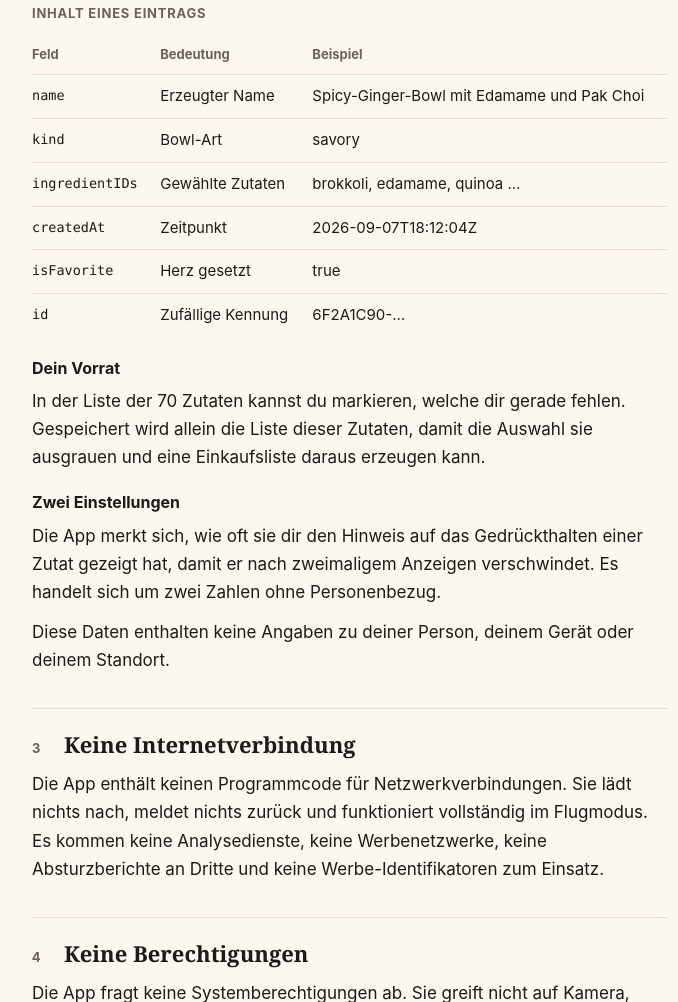
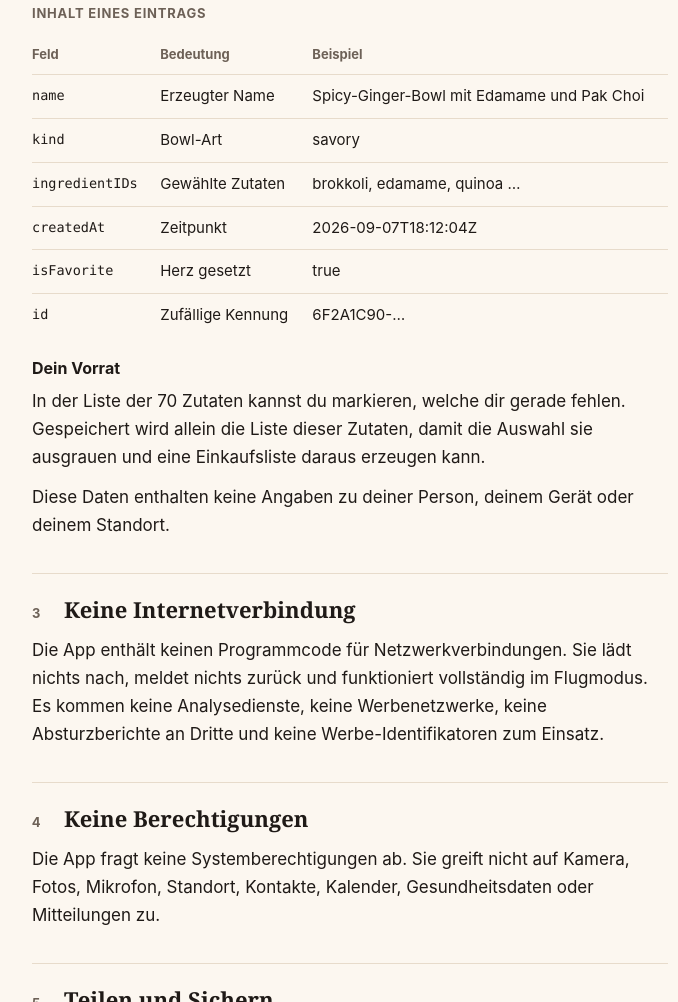
Before and after one commit to ulrichhellering/bowlification, a plain HTML site: page datenschutz.html in a window 1280 px wide. Shown: the part 1168-2170 px from the top of the page, without its empty margins (290-968 px from the left). Drawn offline with Linux system fonts and the light colour scheme.

Commit message:
Update datenschutz.html
Datenschutz aktualisiert

```diff
--- a/datenschutz.html
+++ b/datenschutz.html
@@ -194,7 +194,7 @@
     </svg>
     <div>
       <h1>Datenschutzerklärung</h1>
-      <p class="sub">Bowlification für iPhone · Stand 19. September 2026</p>
+      <p class="sub">Bowlification für iPhone · Stand 24. September 2026</p>
     </div>
   </header>
 
@@ -260,11 +260,6 @@
     <p>In der Liste der 70 Zutaten kannst du markieren, welche dir gerade fehlen. Gespeichert
     wird allein die Liste dieser Zutaten, damit die Auswahl sie ausgrauen und eine
     Einkaufsliste daraus erzeugen kann.</p>
-
-    <h3>Zwei Einstellungen</h3>
-    <p>Die App merkt sich, wie oft sie dir den Hinweis auf das Gedrückthalten einer Zutat
-    gezeigt hat, damit er nach zweimaligem Anzeigen verschwindet. Es handelt sich um zwei
-    Zahlen ohne Personenbezug.</p>
 
     <p>Diese Daten enthalten keine Angaben zu deiner Person, deinem Gerät oder deinem Standort.</p>
   </section>
```
